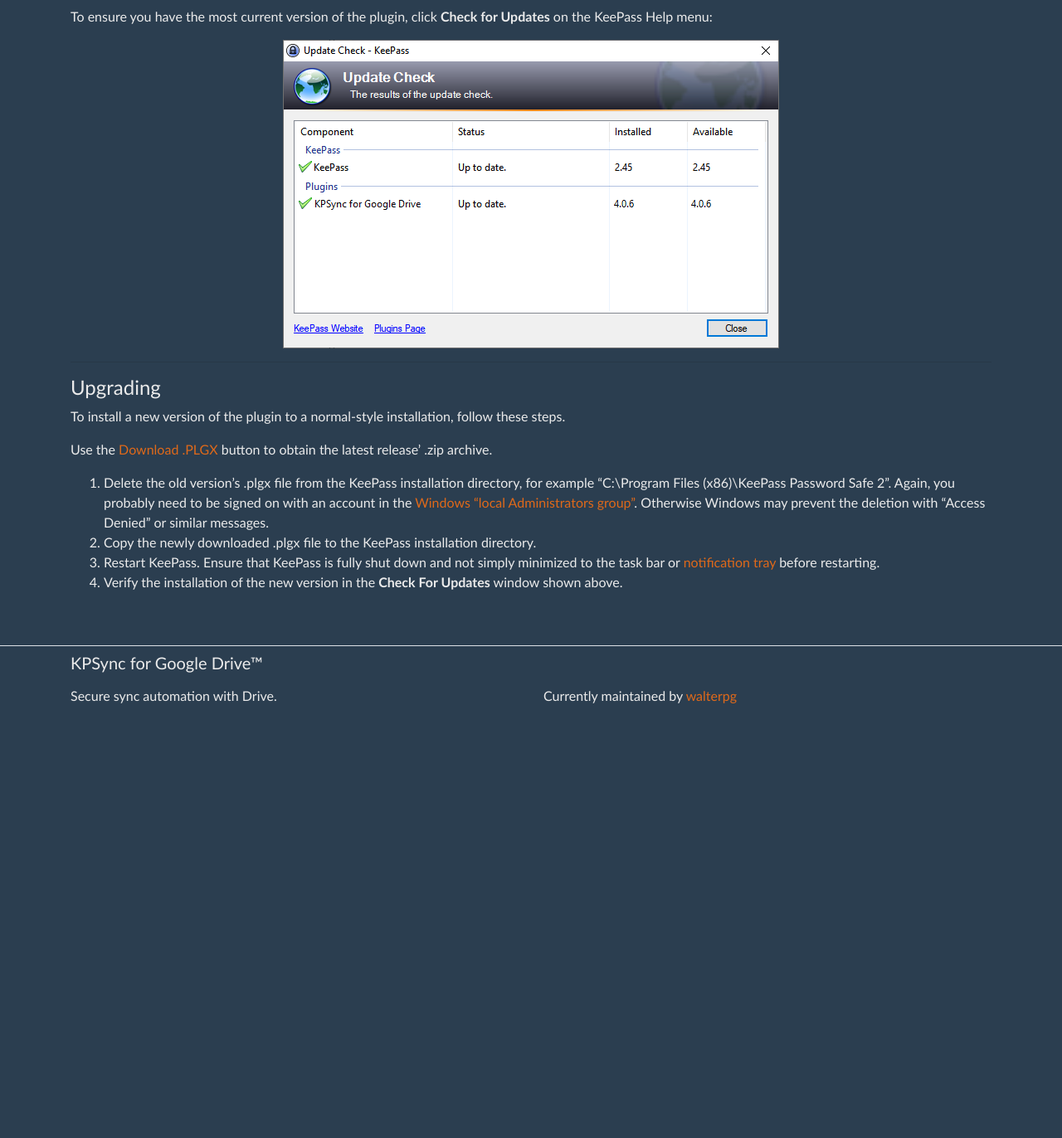
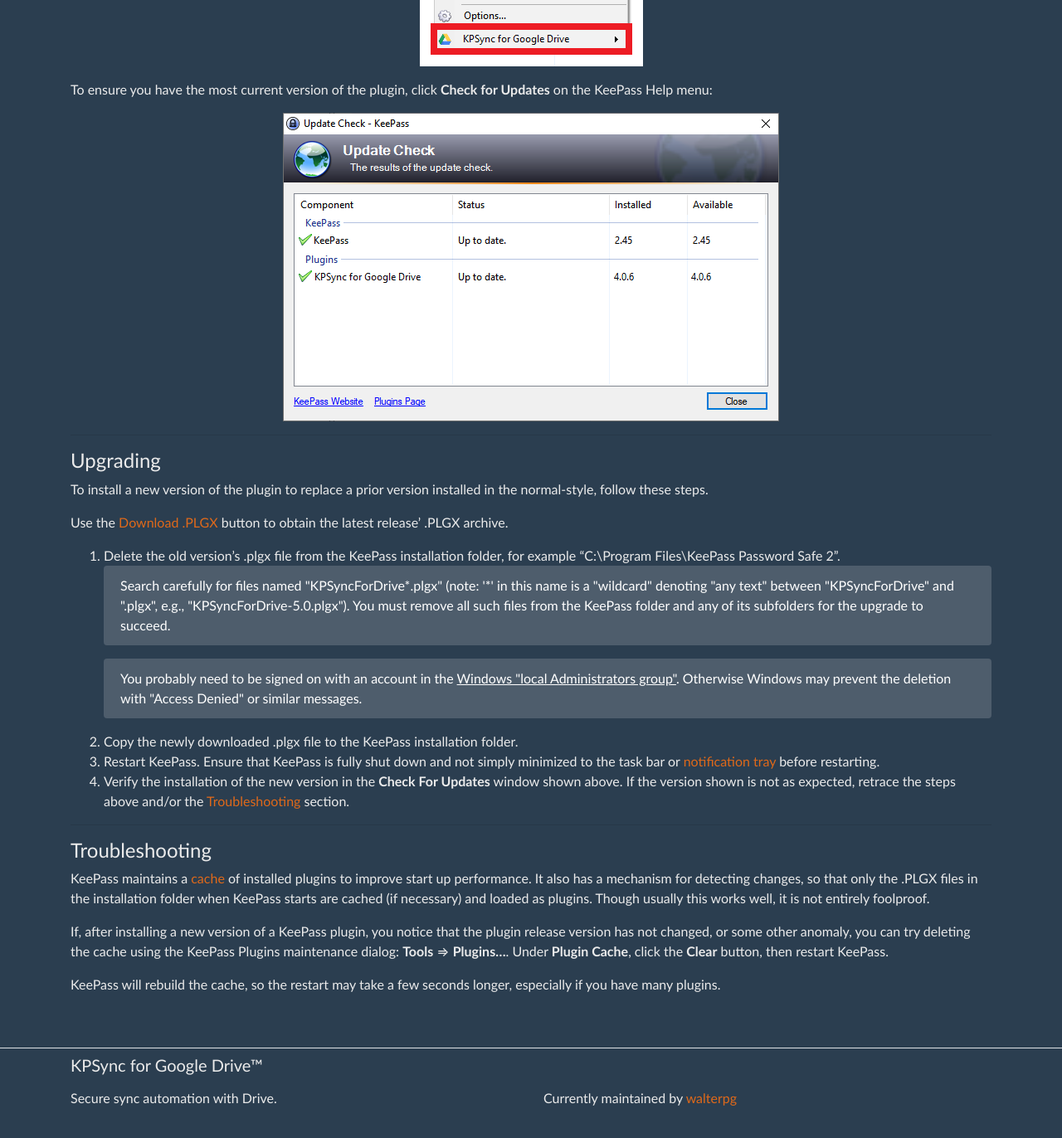
Before and after one commit to walterpg/google-drive-sync, a Jekyll site: the page built from docs/install/normal.md, in a window 1280 px wide and 1400 px high, scrolled down 956 px. Shown: the top 1372 px of the window at 83% size. Built offline with Jekyll 4.4.1, drawn with Linux system fonts in a browser that asks for light colours; before the commit the page ends 1871 px from its top, so only the background shows below that; some of the changed text lies outside the part shown.

Commit message:
Add troubleshooting section to install docs.
Clarify differences between upgrades and first-time installation in
.PLGX installs. Add "Troubleshooting" section that advises clearing
the plugin cache.

```diff
--- a/docs/install/normal.md
+++ b/docs/install/normal.md
@@ -3,8 +3,9 @@ layout: page
 title: Normal Installation
 ---
 
-* [Installation](#installation-steps)
+* [First-time Installation](#installation-steps)
 * [Upgrade](#upgrading)
+* [Troubleshooting](#troubleshooting)
 
 Normal installation is recommended to those who like to run KeePass like any
 other Windows program on their computer, and is highly recommended when KeePass
@@ -14,7 +15,9 @@ Alternatively, some may prefer the ["portable" installation method](portable).
 
 ---
 
-#### Installation Steps
+#### First-time Installation Steps
+Note that these instructions are only for new installations of the plugin.  If you already have a working installation of the plugin, and wish to replace one version with another version, please follow the instructions in the [Upgrade](#upgrading) section.
+
 Please review the general [KeePass instructions for installing plugins](https://keepass.info/help/v2/plugins.html)
 before proceeding.  Also, ensure that all [system requirements](require) are met.
 
@@ -22,8 +25,8 @@ Use the [Download .PLGX button](/) to obtain a file named
 KPSyncForDrive-x.x.x.plgx, where 'x.x.x' is the release version.  For
 example `KPSyncForDrive-4.1.0.plgx` or `KPSyncForDrive-4.0.6-beta.plgx`.
 
-1. Copy the downloaded .plgx file to the KeePass installation directory, for
-example "C:\Program Files (x86)\KeePass Password Safe 2".  You probably need to
+1. Copy the downloaded .plgx file to the KeePass installation folder, for
+example "C:\Program Files\KeePass Password Safe 2".  You probably need to
 be signed on with an account in the [Windows "local Administrators group"](https://docs.microsoft.com/en-us/windows/security/identity-protection/access-control/local-accounts#sec-administrator).
 Otherwise Windows may prevent the copy with "Access Denied" or similar messages.
 2. Restart KeePass.  Please ensure that KeePass is fully shut down and not simply
@@ -47,19 +50,29 @@ To ensure you have the most current version of the plugin, click
 ----
 
 #### Upgrading
-To install a new version of the plugin to a normal-style installation, follow
-these steps.
+To install a new version of the plugin to replace a prior version installed in the normal-style, follow these steps.
 
-Use the [Download .PLGX](/) button to obtain the latest release' .zip archive.
+Use the [Download .PLGX](/) button to obtain the latest release' .PLGX archive.
 
-1. Delete the old version's .plgx file from the KeePass installation
-directory, for example "C:\Program Files (x86)\KeePass Password Safe 2".
-Again, you probably need to be signed on with an account in the
-[Windows "local Administrators group"](https://docs.microsoft.com/en-us/windows/security/identity-protection/access-control/local-accounts#sec-administrator).
-Otherwise Windows may prevent the deletion with "Access Denied" or similar
-messages.
-2. Copy the newly downloaded .plgx file to the KeePass installation directory.
+1. Delete the old version's .plgx file from the KeePass installation folder, for example "C:\Program Files\KeePass Password Safe 2".
+    <div class="alert alert-secondary" role="alert">
+        Search carefully for files named "KPSyncForDrive*.plgx" (note: '*' in this name is a "wildcard" denoting "any text" between "KPSyncForDrive" and ".plgx", e.g., "KPSyncForDrive-5.0.plgx"). You must remove all such files from the KeePass folder and any of its subfolders for the upgrade to succeed.
+    </div>
+    <div class="alert alert-secondary" role="alert">
+        You probably need to be signed on with an account in the <a href="https://docs.microsoft.com/en-us/windows/security/identity-protection/access-control/local-accounts#sec-administrator">Windows "local Administrators group"</a>. Otherwise Windows may prevent the deletion with "Access Denied" or similar messages.
+    </div>
+2. Copy the newly downloaded .plgx file to the KeePass installation folder.
 3. Restart KeePass.  Ensure that KeePass is fully shut down and not simply
 minimized to the task bar or [notification tray](https://docs.microsoft.com/en-us/windows/win32/shell/notification-area) before restarting.
 4. Verify the installation of the new version in the **Check For Updates**
-window shown above.
+window shown above.  If the version shown is not as expected, retrace the steps above and/or the [Troubleshooting](#troubleshooting) section.
+
+----
+
+#### Troubleshooting
+
+KeePass maintains a [cache](https://keepass.info/help/v2/plugins.html#cache) of installed plugins to improve start up performance.  It also has a mechanism for detecting changes, so that only the .PLGX files in the installation folder when KeePass starts are cached (if necessary) and loaded as plugins.  Though usually this works well, it is not entirely foolproof.
+
+If, after installing a new version of a KeePass plugin, you notice that the plugin release version has not changed, or some other anomaly, you can try deleting the cache using the KeePass Plugins maintenance dialog: **Tools** ⇒ **Plugins...**.  Under **Plugin Cache**, click the **Clear** button, then restart KeePass.
+
+KeePass will rebuild the cache, so the restart may take a few seconds longer, especially if you have many plugins.
```
